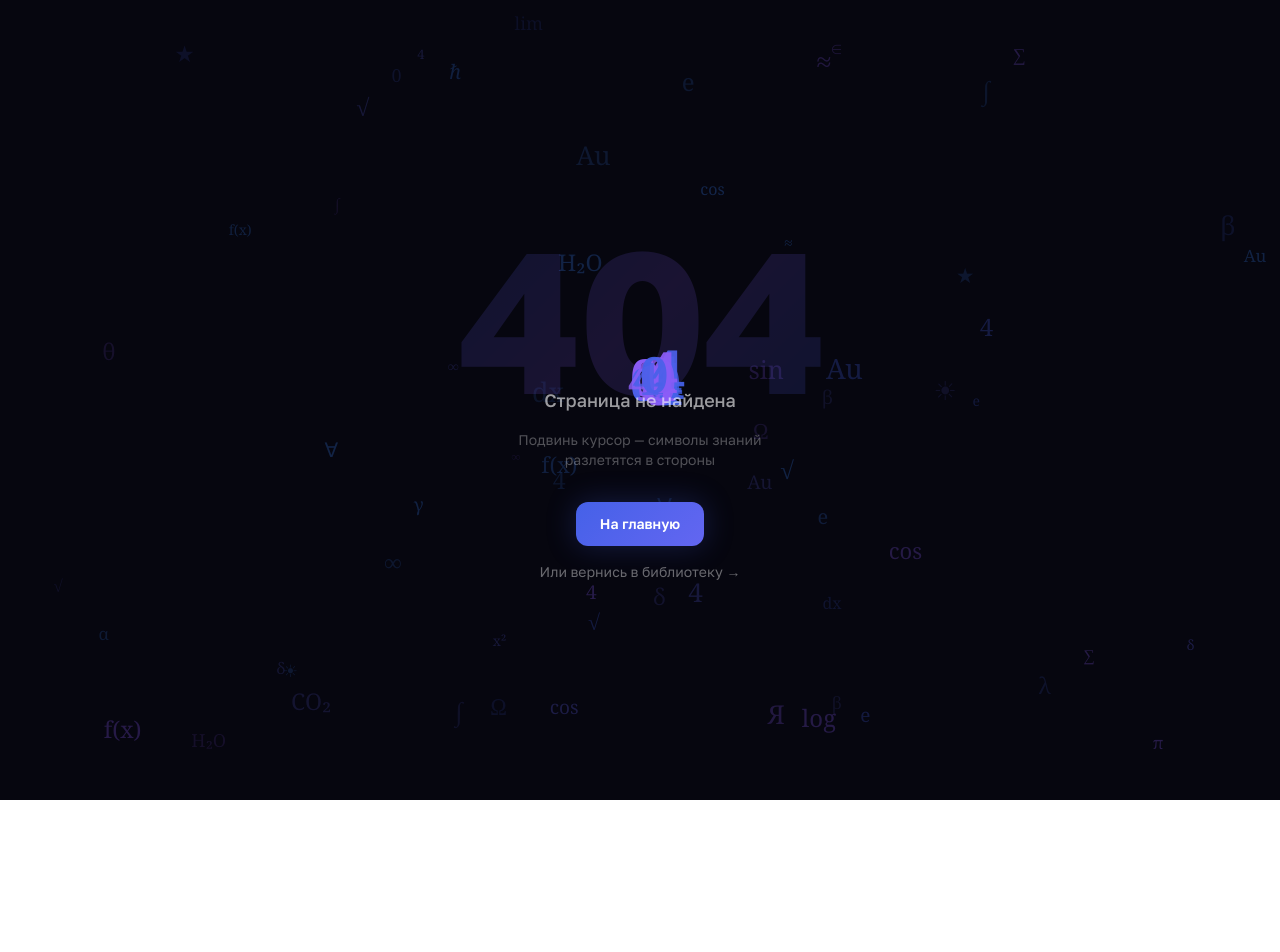
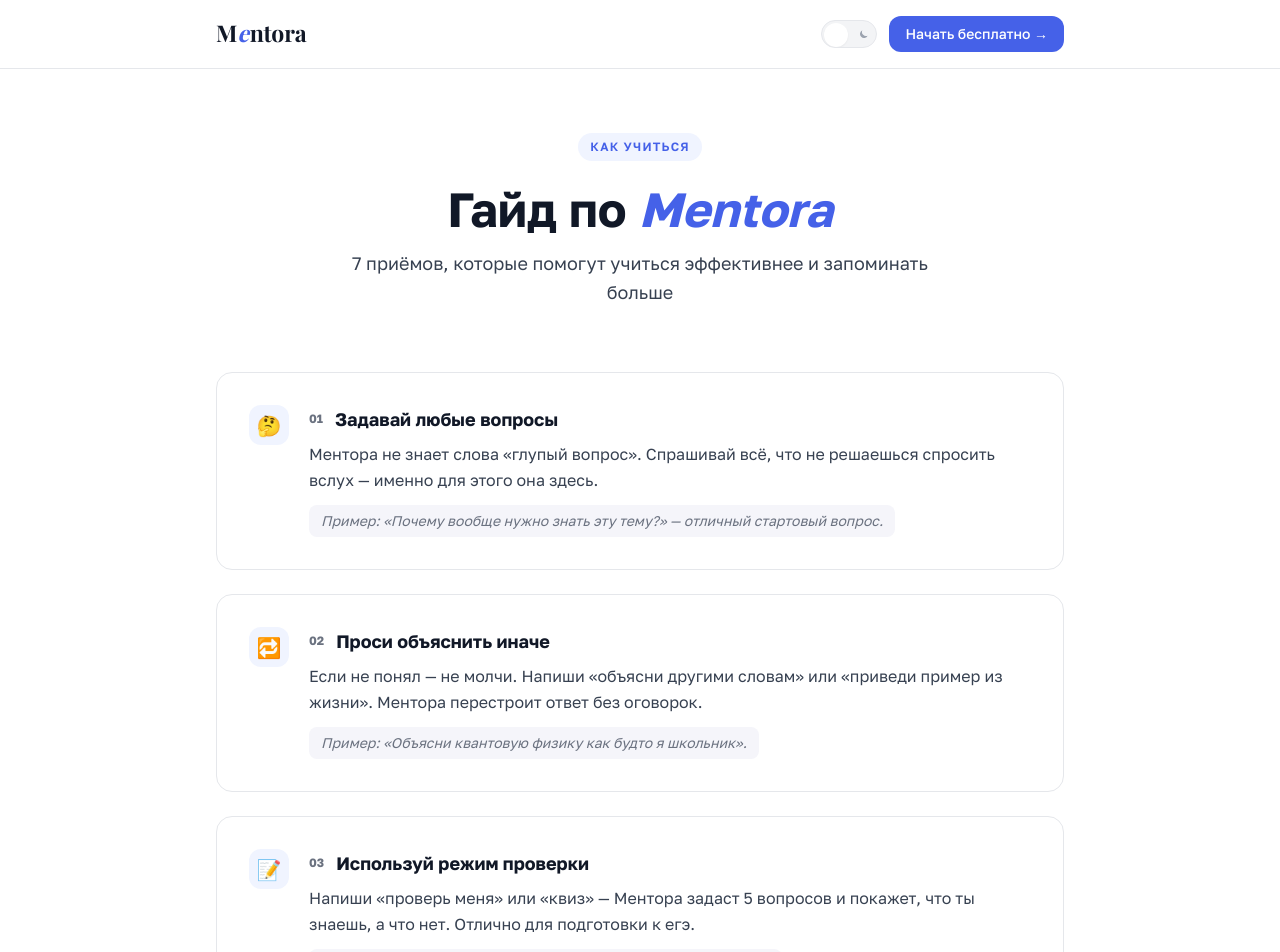
Before and after one commit to unrebay/mentora, a Next.js app: page /guide in a window 1280 px wide. Before the commit this address had no page. Shown: the top 952 px of the page. Before the commit the page ends 800 px from the top, so only its background shows below. Built offline with nearby package versions, Linux system fonts and the light colour scheme.

Commit message:
feat: страница /guide — как учиться с Mentora (7 советов)

```diff
--- /dev/null
+++ b/src/app/guide/page.tsx
@@ -0,0 +1,147 @@
+import type { Metadata } from "next";
+import Link from "next/link";
+import Logo from "@/components/Logo";
+import ThemeToggle from "@/components/ThemeToggle";
+
+export const metadata: Metadata = {
+  title: "Как учиться с Mentora | Гайд",
+  description: "7 советов как получить максимум от AI-ментора. Режимы, стили, лайфхаки для школьников и студентов.",
+};
+
+const TIPS = [
+  {
+    n: "01",
+    icon: "🤔",
+    title: "Задавай любые вопросы",
+    body: "Ментора не знает слова «глупый вопрос». Спрашивай всё, что не решаешься спросить вслух — именно для этого она здесь.",
+    example: "«Почему вообще нужно знать эту тему?» — отличный стартовый вопрос.",
+  },
+  {
+    n: "02",
+    icon: "🔁",
+    title: "Проси объяснить иначе",
+    body: "Если не понял — не молчи. Напиши «объясни другими словам» или «приведи пример из жизни». Ментора перестроит ответ без оговорок.",
+    example: "«Объясни квантовую физику как будто я школьник».",
+  },
+  {
+    n: "03",
+    icon: "📝",
+    title: "Используй режим проверки",
+    body: "Напиши «проверь меня» или «квиз» — Ментора задаст 5 вопросов и покажет, что ты знаешь, а что нет. Отлично для подготовки к егэ.",
+    example: "«Сделай мне квиз по Смутному времени — 5 вопросов».",
+  },
+  {
+    n: "04",
+    icon: "🎯",
+    title: "Настрой свой стиль общения",
+    body: "При регистрации ты выбираешь стиль: «как учебник», «цифры и факты» или «через задания». Если хочешь поменять — напиши «расскажи как историю» или «дай чёткую схему».",
+    example: "«Объясняй через тест с вариантами ответов».",
+  },
+  {
+    n: "05",
+    icon: "⚡",
+    title: "Проси подвести итог",
+    body: "В конце сессии напиши «что я сегодня узнал» или «итог». Ментора сделает сжатые тезисы, которые удобно повторить или выписать.",
+    example: "«что я узнал за сессию?» — и ты получишь конспект в 3–5 точках.",
+  },
+  {
+    n: "06",
+    icon: "🔥",
+    title: "Учись каждый день",
+    body: "Стрик (цепочка дней подряд) виден в профиле. Даже 5 минут в день — дточечный вопрос или один факт — лучше, чем двухчасовой порыв раз в неделю.",
+    example: "За 30 дней стрика — бедж «🔥 Pro на 1 месяц» (available soon).",
+  },
+  {
+    n: "07",
+    icon: "🌐",
+    title: "Пробуй режим Кругозор",
+    body: "Не знаешь, что узнать сегодня? Открой «Кругозор» и просто спроси Ментору о чём-нибудь — она поделится чем-то удивительным из любой области.",
+    example: "«Удиви меня каким-нибудь фактом о космосе».",
+  },
+];
+
+export default function GuidePage() {
+  return (
+    <div className="min-h-screen bg-[var(--bg)] text-[var(--text)]">
+      {/* NAV */}
+      <nav className="sticky top-0 z-50 border-b border-[var(--border)]" style={{ background: "var(--bg-nav)", backdropFilter: "blur(12px)" }}>
+        <div className="max-w-4xl mx-auto flex items-center justify-between px-6 py-4">
+          <Link href="/">
+            <Logo size="sm" fontSize="1.44rem" />
+          </Link>
+          <div className="flex items-center gap-3">
+            <ThemeToggle />
+            <Link href="/auth" className="px-4 py-2 bg-brand-600 text-white text-sm font-medium rounded-xl hover:bg-brand-700 transition-colors">
+              Начать бесплатно →
+            </Link>
+          </div>
+        </div>
+      </nav>
+
+      <main className="max-w-4xl mx-auto px-6 py-16">
+        {/* Header */}
+        <div className="mb-16 text-center">
+          <div className="inline-flex items-center gap-2 px-3 py-1.5 bg-brand-50 dark:bg-brand-900/20 text-brand-600 dark:text-brand-400 text-xs font-semibold rounded-full mb-6 tracking-widest uppercase">
+            Как учиться
+          </div>
+          <h1 className="text-4xl md:text-5xl font-bold mb-4 leading-tight">
+            Гайд по <span className="text-brand-600 dark:text-brand-500 italic">Mentora</span>
+          </h1>
+          <p className="text-lg text-[var(--text-secondary)] max-w-xl mx-auto leading-relaxed">
+            7 приёмов, которые помогут учиться эффективнее и запоминать больше
+          </p>
+        </div>
+
+        {/* Tips */}
+        <div className="space-y-6 mb-16">
+          {TIPS.map((tip) => (
+            <div key={tip.n} className="bg-[var(--bg-card)] border border-[var(--border)] rounded-2xl p-6 md:p-8">
+              <div className="flex items-start gap-5">
+                <div className="flex-shrink-0 w-10 h-10 bg-brand-50 dark:bg-brand-900/20 rounded-xl flex items-center justify-center text-xl">
+                  {tip.icon}
+                </div>
+                <div className="flex-1 min-w-0">
+                  <div className="flex items-center gap-3 mb-2">
+                    <span className="text-xs font-bold text-[var(--text-muted)]">{tip.n}</span>
+                    <h2 className="font-bold text-lg text-[var(--text)]">{tip.title}</h2>
+                  </div>
+                  <p className="text-[var(--text-secondary)] leading-relaxed mb-3">{tip.body}</p>
+                  <div className="inline-flex items-center gap-2 px-3 py-1.5 bg-[var(--bg-secondary)] rounded-lg text-sm text-[var(--text-muted)] italic">
+                    Пример: {tip.example}
+                  </div>
+                </div>
+              </div>
+            </div>
+          ))}
+        </div>
+
+        {/* Free limit note */}
+        <div className="bg-amber-50 dark:bg-amber-900/10 border border-amber-200 dark:border-amber-800/30 rounded-2xl p-6 mb-10 text-sm">
+          <div className="font-semibold text-amber-800 dark:text-amber-400 mb-1">Про лимит бесплатного тарифа</div>
+          <p className="text-amber-700 dark:text-amber-500">
+            Free: 15 сообщений за 8 часов. Счётчик сбрасывается автоматически — не нужно ждать полночи.{" "}
+            <Link href="/pricing" className="underline hover:text-amber-900 dark:hover:text-amber-300">Узнать про Pro и Ultra →</Link>
+          </p>
+        </div>
+
+        {/* CTA */}
+        <div className="text-center">
+          <Link href="/auth" className="inline-flex items-center gap-2 px-8 py-4 bg-brand-600 text-white font-semibold rounded-xl hover:bg-brand-700 transition-colors">
+            Начать учиться бесплатно →
+          </Link>
+          <p className="text-xs text-[var(--text-muted)] mt-3">Без карты. Без обязательств.</p>
+        </div>
+      </main>
+
+      <footer className="py-8 border-t border-[var(--border)] mt-16">
+        <div className="max-w-4xl mx-auto px-6 flex items-center justify-between text-xs text-[var(--text-muted)]">
+          <span>© 2026 Mentora</span>
+          <div className="flex gap-6">
+            <Link href="/privacy" className="hover:text-[var(--text)] transition-colors">Конфиденциальность</Link>
+            <Link href="/pricing" className="hover:text-[var(--text)] transition-colors">Тарифы</Link>
+          </div>
+        </div>
+      </footer>
+    </div>
+  );
+}
```
